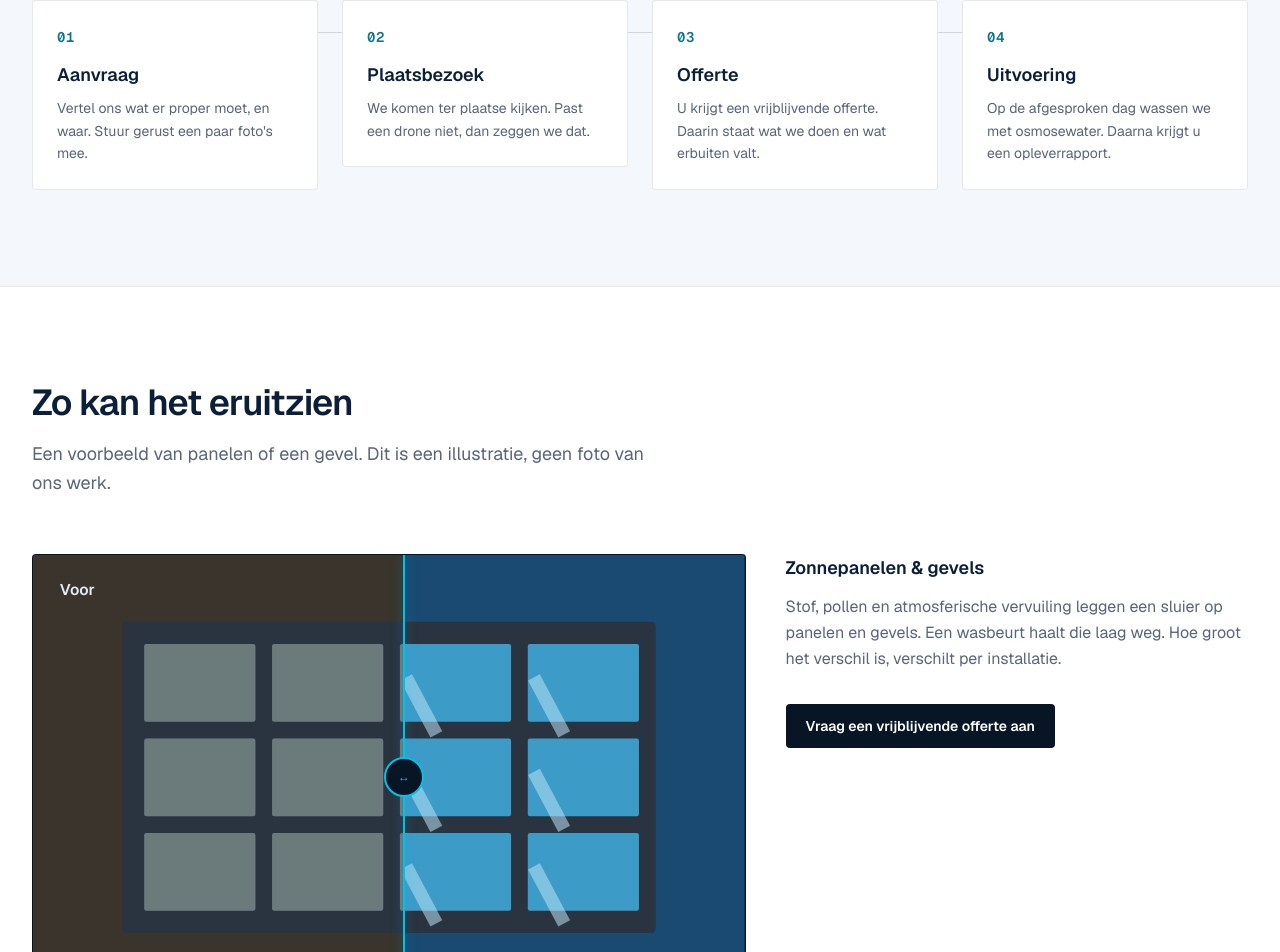
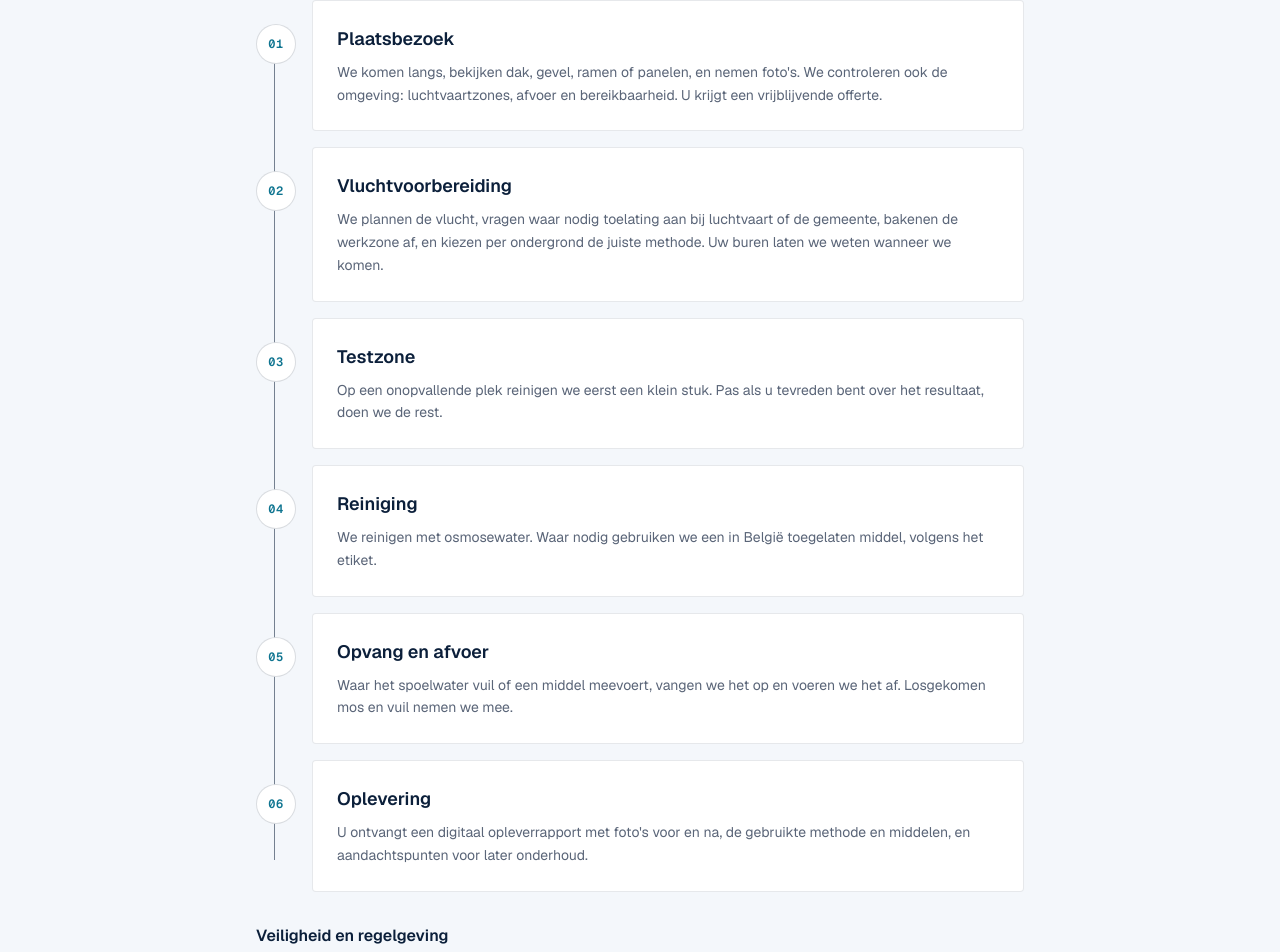
Before and after one commit to lodeja/bdc-web, a Next.js app: page / in a window 1280 px wide. Shown: the part 4969-5921 px from the top of the page. Built offline with nearby package versions, Linux system fonts and the light colour scheme.

Commit message:
feat: show the job as a six-step timeline
Plaatsbezoek, flight prep, test zone, cleaning, runoff where it matters,
and the handover report. Legal duty stays in a comment, not a badge.

Co-authored-by: lodeja <lodeja@users.noreply.github.com>

```diff
--- a/src/components/sections/Process.tsx
+++ b/src/components/sections/Process.tsx
@@ -1,25 +1,50 @@
+import Link from "next/link";
 import { SectionShell } from "../SectionShell";
 
+/**
+ * Duty versus extra is recorded here only. Do not render "verplicht" badges.
+ * Duty: geozones and NOTAM, surface so a product can be chosen, runoff,
+ * public-land pesticide ban, panel brand and type, registration, authorisation,
+ * pilot competence, insurance under Reg. 785/2004, flight plan, remote ID,
+ * geozone permission, a public-domain permit when the street is occupied,
+ * owner consent, a cordoned work area, no spraying over people, VLOS, weather
+ * limits, authorised products used as the label says, closed-circuit user
+ * registration, PPE, and GDPR for images.
+ * Extra, still part of how we work: a written quote, a neighbour note, the
+ * test zone itself, osmose water where it is enough, collecting loose moss,
+ * and the opleverrapport. The test zone and the report are not separate legal
+ * duties. Police notice is not a general duty, so it is not mentioned.
+ */
 const STEPS = [
   {
     n: "01",
-    title: "Aanvraag",
-    text: "Vertel ons wat er proper moet, en waar. Stuur gerust een paar foto's mee.",
+    title: "Plaatsbezoek",
+    text: "We komen langs, bekijken dak, gevel, ramen of panelen, en nemen foto's. We controleren ook de omgeving: luchtvaartzones, afvoer en bereikbaarheid. U krijgt een vrijblijvende offerte.",
   },
   {
     n: "02",
-    title: "Plaatsbezoek",
-    text: "We komen ter plaatse kijken. Past een drone niet, dan zeggen we dat.",
+    title: "Vluchtvoorbereiding",
+    text: "We plannen de vlucht, vragen waar nodig toelating aan bij luchtvaart of de gemeente, bakenen de werkzone af, en kiezen per ondergrond de juiste methode. Uw buren laten we weten wanneer we komen.",
   },
   {
     n: "03",
-    title: "Offerte",
-    text: "U krijgt een vrijblijvende offerte. Daarin staat wat we doen en wat erbuiten valt.",
+    title: "Testzone",
+    text: "Op een onopvallende plek reinigen we eerst een klein stuk. Pas als u tevreden bent over het resultaat, doen we de rest.",
   },
   {
     n: "04",
-    title: "Uitvoering",
-    text: "Op de afgesproken dag wassen we met osmosewater. Daarna krijgt u een opleverrapport.",
+    title: "Reiniging",
+    text: "We reinigen met osmosewater. Waar nodig gebruiken we een in België toegelaten middel, volgens het etiket.",
+  },
+  {
+    n: "05",
+    title: "Opvang en afvoer",
+    text: "Waar het spoelwater vuil of een middel meevoert, vangen we het op en voeren we het af. Losgekomen mos en vuil nemen we mee.",
+  },
+  {
+    n: "06",
+    title: "Oplevering",
+    text: "U ontvangt een digitaal opleverrapport met foto's voor en na, de gebruikte methode en middelen, en aandachtspunten voor later onderhoud.",
   },
 ] as const;
 
@@ -28,32 +53,39 @@ export function Process() {
     <SectionShell
       id="werkwijze"
       title="Zo werken we"
-      lead="Vier stappen, van het plaatsbezoek tot het opleverrapport."
+      lead="Van het plaatsbezoek tot het opleverrapport."
       tone="fog"
     >
-      <ol className="grid gap-6 sm:grid-cols-2 lg:grid-cols-4">
-        {STEPS.map((step, i) => (
-          <li key={step.n} className="relative">
-            {i < STEPS.length - 1 ? (
+      <div className="relative mx-auto max-w-3xl">
         <div
-                className="pointer-events-none absolute top-8 left-[calc(50%+2rem)] hidden h-px w-[calc(100%-1rem)] bg-jdc-navy/15 lg:block"
+          className="pointer-events-none absolute top-8 bottom-8 left-[1.15rem] w-px bg-jdc-navy/55"
           aria-hidden
         />
-            ) : null}
-            <div className="relative rounded-sm border border-jdc-navy/10 bg-white p-6">
-              <span className="font-mono text-sm font-semibold tracking-wider text-jdc-cyan-ink">
+        <ol className="space-y-4">
+        {STEPS.map((step) => (
+          <li key={step.n} className="relative pl-14">
+            <span
+              className="absolute top-6 left-0 flex h-10 w-10 items-center justify-center rounded-full border border-jdc-navy/15 bg-white font-mono text-xs font-semibold tracking-wider text-jdc-cyan-ink"
+              aria-hidden
+            >
               {step.n}
             </span>
-              <h3 className="mt-3 text-lg font-semibold text-jdc-navy">
-                {step.title}
-              </h3>
-              <p className="mt-2 text-sm leading-relaxed text-jdc-slate">
-                {step.text}
-              </p>
+            <div className="rounded-sm border border-jdc-navy/10 bg-white p-6">
+              <h3 className="text-lg font-semibold text-jdc-navy">{step.title}</h3>
+              <p className="mt-2 text-sm leading-relaxed text-jdc-slate">{step.text}</p>
             </div>
           </li>
         ))}
         </ol>
+      </div>
+      <p className="mx-auto mt-8 max-w-3xl">
+        <Link
+          href="/veiligheid-en-regelgeving/"
+          className="font-semibold text-jdc-navy underline-offset-4 hover:underline focus-visible:outline focus-visible:outline-2 focus-visible:outline-offset-2 focus-visible:outline-jdc-cyan"
+        >
+          Veiligheid en regelgeving
+        </Link>
+      </p>
     </SectionShell>
   );
 }
```
Lines whose indentation alone changed are shown as unchanged.
